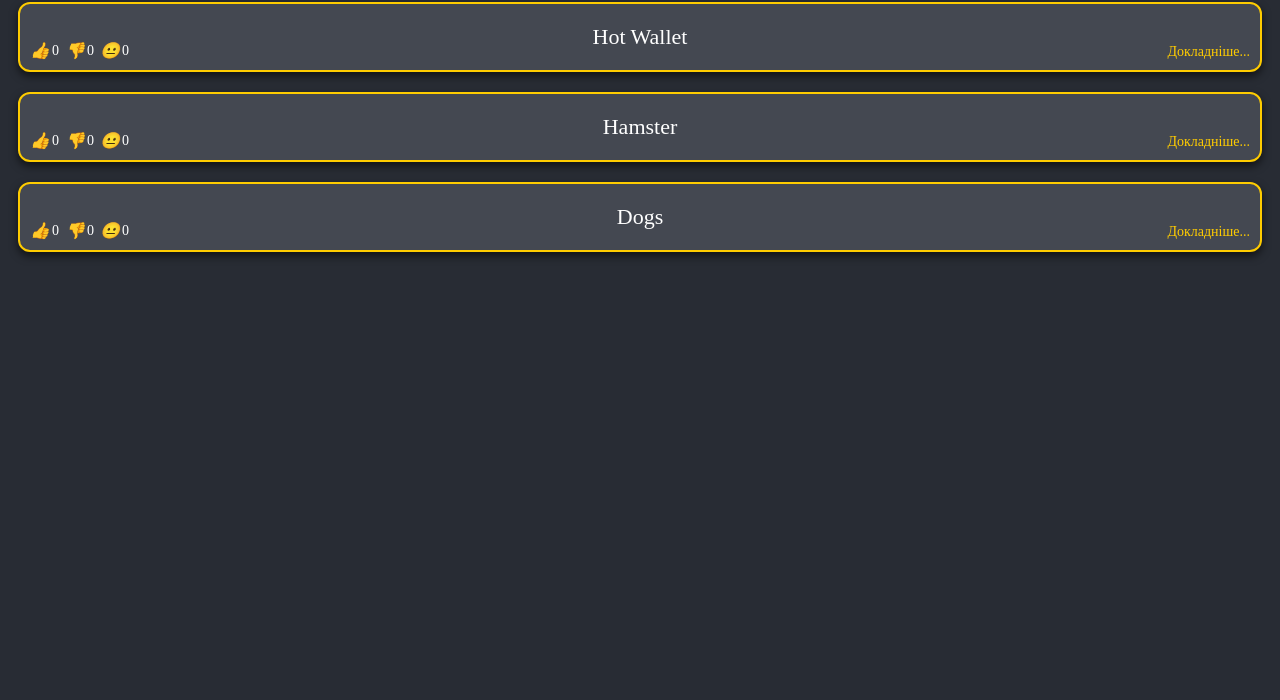
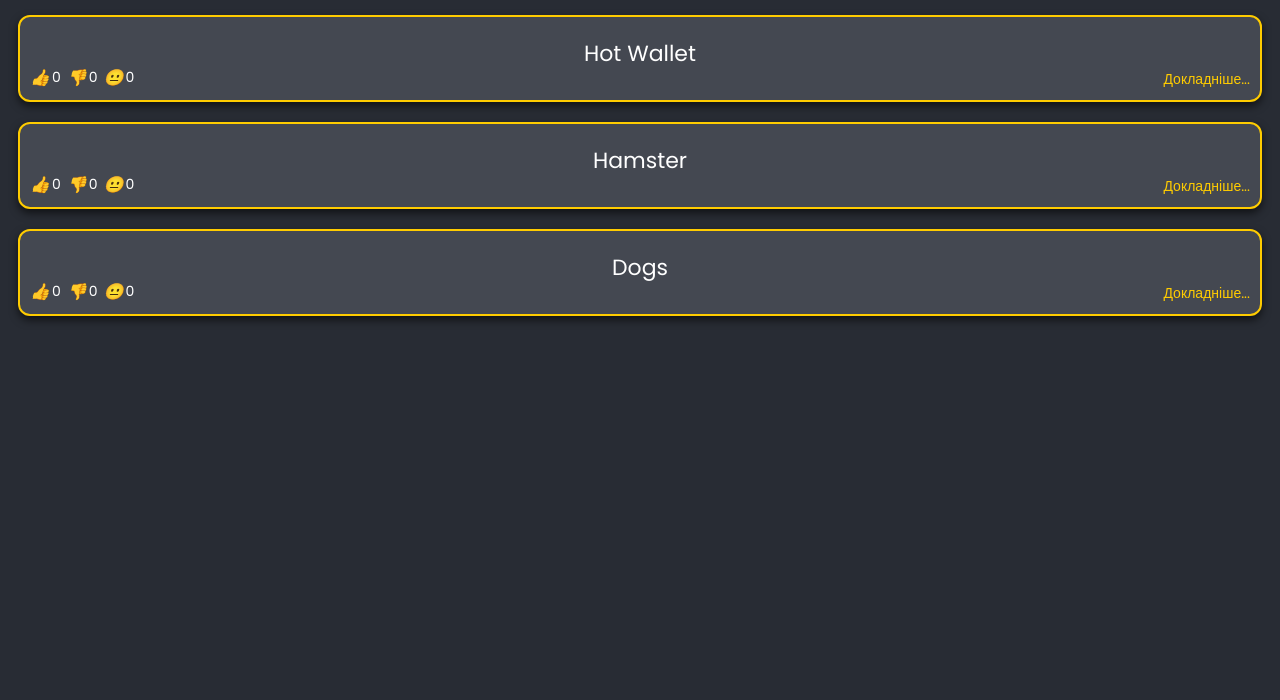
Before and after one commit to Ukrop86/miniapp, a plain HTML site: page index.html in a window 1280 px wide. Shown: the part 100-800 px from the top of the page. Drawn offline with Linux system fonts and the light colour scheme.

Commit message:
Update style.css

```diff
--- a/style.css
+++ b/style.css
@@ -1,99 +1,101 @@
 body {
-    margin: 0;
-    /* font-family: 'Patrick Hand', cursive; /* Встановлюємо шрифт Patrick Hand */
+    margin: 0; /* Видаляємо відступи за замовчуванням */
+    font-family: 'Poppins', sans-serif; /* Встановлюємо шрифт Poppins */
     background-color: #282c34; /* Темний фон */
     color: #ffffff; /* Білий текст для контрасту */
-    box-sizing: border-box;
+    box-sizing: border-box; /* Включаємо бордери та паддінги в розмір елементів */
 }
 
 .container {
-    display: flex;
-    flex-direction: column;
-    align-items: center;
-    height: 100vh;
+    display: flex; /* Використовуємо flexbox для розташування елементів */
+    flex-direction: column; /* Розташовуємо елементи вертикально */
+    align-items: center; /* Центруємо елементи по горизонталі */
+    height: 100vh; /* Висота контейнера на всю висоту вікна браузера */
     padding: 20px; /* Відступи з усіх сторін */
-    box-sizing: border-box;
-    overflow-y: auto;
+    box-sizing: border-box; /* Включаємо паддінги та бордери в загальний розмір контейнера */
+    overflow-y: auto; /* Додаємо вертикальне прокручування, якщо потрібно */
 }
 
 .title {
-    font-size: 36px;
-    margin: 20px 0;
+    font-size: 36px; /* Розмір шрифту для заголовка */
+    margin: 20px 0; /* Відступи зверху та знизу */
     color: #ffcc00; /* Яскравий колір заголовка */
     text-shadow: 2px 2px 4px rgba(0, 0, 0, 0.8); /* Тінь для заголовка */
-    font-weight: normal; /* Змінюємо товщину шрифту для заголовка */
+    font-weight: normal; /* Товщина шрифту для заголовка */
 }
 
 .box {
     width: calc(100% - 40px); /* Ширина блоку з урахуванням бокових відступів */
-    padding: 20px;
-    margin-bottom: 20px; /* Відступ між віконечками по висоті */
-    background-color: #444851; /* Темно-сірий фон віконечка */
-    border-radius: 12px;
-    box-shadow: 0 4px 8px rgba(0, 0, 0, 0.6); /* Тінь для віконечка */
-    cursor: pointer;
-    transition: all 0.3s ease;
-    text-align: center;
+    padding: 20px; /* Внутрішні відступи всередині блоку */
+    margin-bottom: 20px; /* Відступ між блоками по вертикалі */
+    background-color: #444851; /* Темно-сірий фон блоку */
+    border-radius: 12px; /* Закруглені кути блоку */
+    box-shadow: 0 4px 8px rgba(0, 0, 0, 0.6); /* Тінь для блоку */
+    cursor: pointer; /* Змінюємо курсор при наведенні */
+    transition: all 0.3s ease; /* Плавний перехід для всіх властивостей */
+    text-align: center; /* Вирівнюємо текст по центру */
     position: relative; /* Відносне позиціонування для розташування псевдоелементів */
     color: #ffffff; /* Білий текст */
-    overflow: hidden; /* Приховує текст, що виходить за межі */
+    overflow: hidden; /* Приховуємо текст, що виходить за межі блоку */
     border: 2px solid #ffcc00; /* Яскравий бордер */
-    font-size: 22px; /* Розмір шрифту, щоб він був трохи більший */
-    font-weight: normal; /* Товщина шрифту для віконечка */
+    font-size: 22px; /* Розмір шрифту для тексту в блоці */
+    font-weight: normal; /* Товщина шрифту для тексту */
+    padding-bottom: 30px; /* Внутрішній відступ знизу */
 }
 
 .box:last-child {
-    margin-bottom: 0;
+    margin-bottom: 0; /* Прибираємо нижній відступ для останнього блоку */
 }
 
 .box.expanded {
     height: auto; /* Автоматична висота при розширенні */
-    padding: 25px; /* Додано відступ всередині розширеного віконечка */
+    padding: 25px; /* Додаткові відступи всередині розгорнутого блоку */
     background-color: #555b60; /* Зміна фону при розширенні */
 }
 
 .box-content {
     display: none; /* Приховуємо додатковий текст за замовчуванням */
-    margin-top: 20px; /* Збільшено відступ між текстом та верхньою частиною блоку */
-    font-size: 16px; /* Збільшення розміру шрифту для додаткового тексту */
+    margin-top: 20px; /* Відступ зверху додаткового тексту */
+    font-size: 16px; /* Розмір шрифту для додаткового тексту */
     font-weight: normal; /* Товщина шрифту для додаткового тексту */
     text-align: left; /* Вирівнюємо текст по лівому краю */
+    margin-bottom: 30px; /* Відступ знизу додаткового тексту */
 }
 
 .box.expanded .box-content {
     display: block; /* Показуємо додатковий текст при розширенні */
-    font-size: 18px; /* Збільшення розміру шрифту */
+    font-size: 18px; /* Збільшення розміру шрифту для розширеного тексту */
     color: #ffffff; /* Білий текст */
-    text-align: justify; /* Вирівнюємо текст по обидві сторони */
-    margin-bottom: 40px; /* Збільшено відступ знизу для розширеного тексту */
+    text-align: justify; /* Вирівнюємо текст по обидва боки */
+    margin-bottom: 40px; /* Збільшення відступу знизу для розширеного тексту */
 }
 
 .box::before {
-    content: 'Докладніше...';
-    font-size: 14px; /* Розмір шрифту для "Докладніше..." */
-    color: #ffcc00; /* Яскравий колір */
-    position: absolute;
-    bottom: 10px; /* Відступ від нижнього краю */
-    right: 10px; /* Відступ від правого краю */
-    transition: opacity 0.3s ease; /* Плавне зникнення */
+    content: 'Докладніше...'; /* Текст для псевдоелемента */
+    font-size: 14px; /* Розмір шрифту для псевдоелемента */
+    color: #ffcc00; /* Яскравий колір для псевдоелемента */
+    position: absolute; /* Абсолютне позиціонування для псевдоелемента */
+    bottom: 10px; /* Відступ від нижнього краю блоку */
+    right: 10px; /* Відступ від правого краю блоку */
+    transition: opacity 0.3s ease; /* Плавна зміна прозорості */
 }
 
 .box.expanded::before {
-    opacity: 0; /* Приховуємо текст при розширенні */
+    opacity: 0; /* Приховуємо псевдоелемент при розширенні */
 }
 
 .icons {
-    position: absolute;
+    position: absolute; /* Абсолютне позиціонування для іконок */
     bottom: 10px; /* Відступ від нижнього краю */
     left: 10px; /* Відступ від лівого краю */
-    display: flex;
+    display: flex; /* Використовуємо flexbox для розташування іконок */
     gap: 6px; /* Відступ між іконками */
     align-items: center; /* Центруємо іконки по вертикалі */
 }
 
 .icon-wrapper {
-    display: flex;
-    align-items: center;
+    display: flex; /* Використовуємо flexbox для розташування іконки та рахунку */
+    align-items: center; /* Центруємо іконку та рахунок по вертикалі */
     gap: 2px; /* Відступ між іконкою та рахунком */
 }
 
@@ -101,22 +103,24 @@ body {
     font-size: 16px; /* Розмір іконок */
     cursor: pointer; /* Змінюємо курсор при наведенні */
 }
+
 .count {
-    font-size: 14px; /* Зменшити розмір шрифту для цифр біля іконок */
+    font-size: 14px; /* Розмір шрифту для рахунків біля іконок */
 }
+
 .app-link {
     display: none; /* Сховати посилання за замовчуванням */
-    position: absolute;
+    position: absolute; /* Абсолютне позиціонування для посилання */
     bottom: 10px; /* Відступ від нижнього краю */
     right: 10px; /* Відступ від правого краю */
     background-color: #ffcc00; /* Фон посилання */
     color: #000000; /* Колір тексту */
     padding: 5px 10px; /* Внутрішні відступи для посилання */
-    border-radius: 5px; /* Закруглення країв посилання */
+    border-radius: 5px; /* Закруглені кути посилання */
     text-decoration: none; /* Убираємо підкреслення */
     font-size: 14px; /* Розмір шрифту */
     font-weight: normal; /* Товщина шрифту */
-    transition: background-color 0.3s ease; /* Плавна зміна кольору фону */
+    transition: background-color 0.3s ease; /* Плавна зміна кольору фону при наведенні */
 }
 
 .box.expanded .app-link {
```
